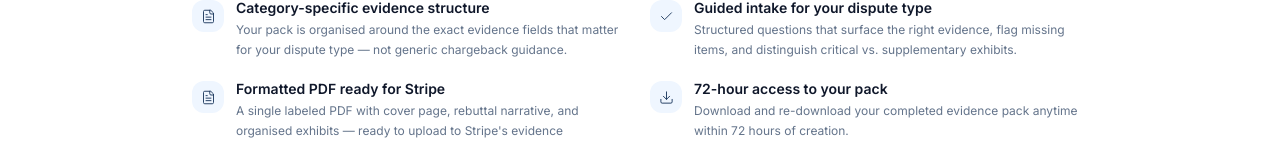
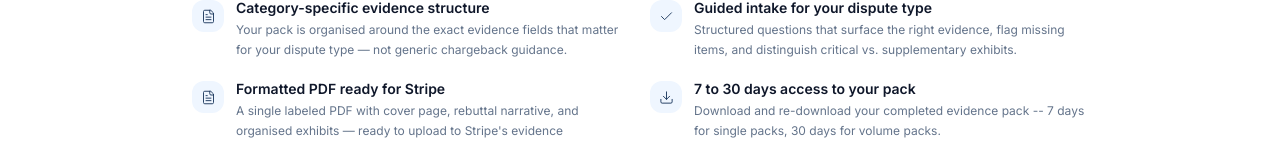
Before and after one commit to mattmcallister-create/chargeback-evidence-pack, a Next.js app: page /pricing in a window 1280 px wide. Shown: the part 811-952 px from the top of the page. Built offline with nearby package versions, Linux system fonts and the light colour scheme; no server answers.

Commit message:
fix: update pricing page from 72-hour to 7/30-day re-download window

```diff
--- a/app/(marketing)/pricing/page.tsx
+++ b/app/(marketing)/pricing/page.tsx
@@ -82,8 +82,8 @@ const included = [
   },
   {
     icon: Download,
-    title: '72-hour access to your pack',
-    desc: 'Download and re-download your completed evidence pack anytime within 72 hours of creation.',
+    title: '7 to 30 days access to your pack',
+    desc: 'Download and re-download your completed evidence pack -- 7 days for single packs, 30 days for volume packs.',
   },
   {
     icon: Clock,
@@ -108,7 +108,7 @@ const pricingFaqs = [
   },
   {
     q: 'Can I regenerate my pack if I need to make changes?',
-    a: 'Your pack is accessible for 72 hours after creation. Within that window, you can download it as many times as needed. If you need a new pack for a different dispute, that is a separate purchase.',
+    a: 'Your pack is accessible for 7 days (single packs) or 30 days (volume packs) after creation. Within that window, you can download it as many times as needed. If you need a new pack for a different dispute, that is a separate purchase.',
   },
   {
     q: 'What is your refund policy?',
```
